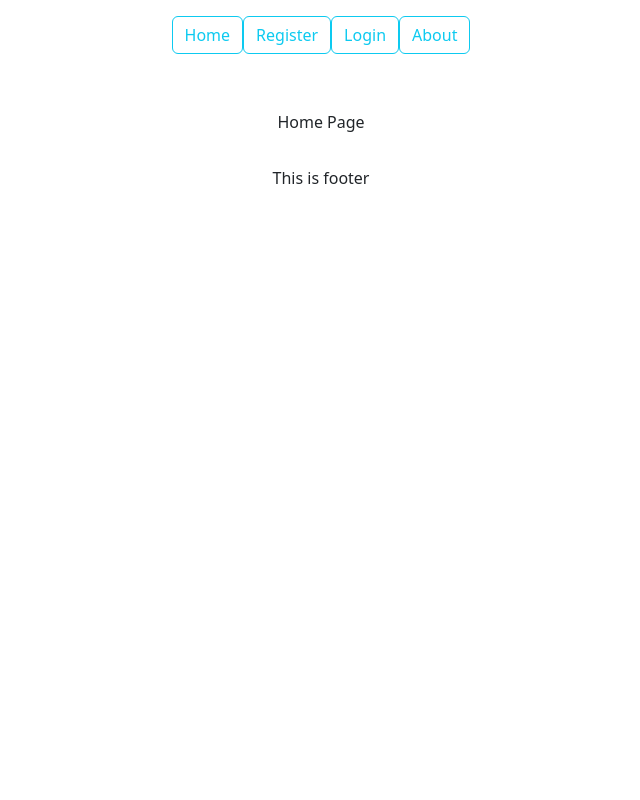
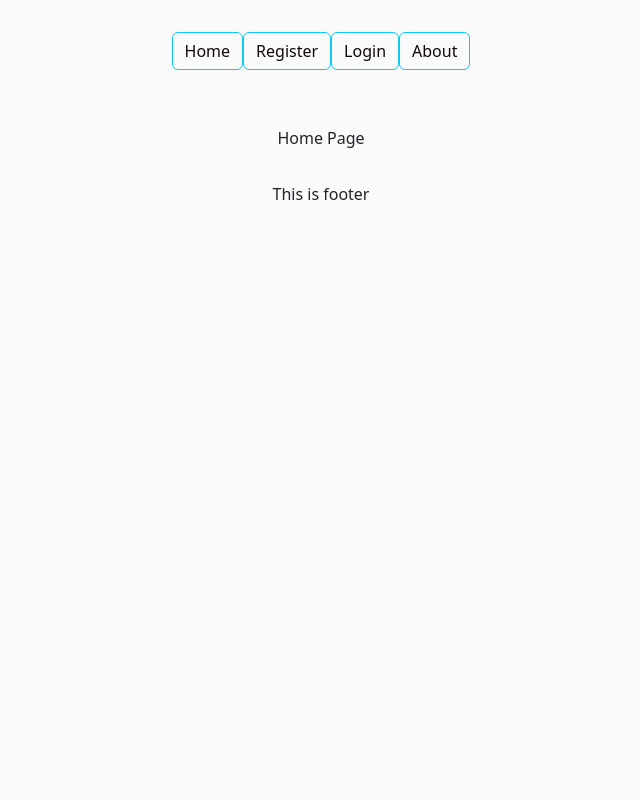
Before and after one commit to Viposha/iflask, a Flask app: page / in a window 1280 px wide. Shown: the whole page, without its empty margins (319-959 px from the left). Run offline with Flask 2, Linux system fonts and the light colour scheme.

Commit message:
Add grey background and fix navbar color

```diff
--- a/iflask/static/main.css
+++ b/iflask/static/main.css
@@ -0,0 +1,7 @@
+body {
+  background: #fafafa;
+  margin-top: 1rem;
+}
+.btn-outline-info{
+  color: #120707;
+}
--- a/iflask/templates/layout.html
+++ b/iflask/templates/layout.html
@@ -11,8 +11,9 @@
            I-flask
         {% endif %}
     </title>
-<link href="https://cdn.jsdelivr.net/npm/bootstrap@5.2.0-beta1/dist/css/bootstrap.min.css" rel="stylesheet"
+    <link href="https://cdn.jsdelivr.net/npm/bootstrap@5.2.0-beta1/dist/css/bootstrap.min.css" rel="stylesheet"
       integrity="sha384-0evHe/X+R7YkIZDRvuzKMRqM+OrBnVFBL6DOitfPri4tjfHxaWutUpFmBp4vmVor" crossorigin="anonymous">
+    <link rel="stylesheet" type="text/css" href="{{ url_for('static', filename='main.css') }}">
 </head>
 <body>
 <header class="d-flex justify-content-center py-3">
```
